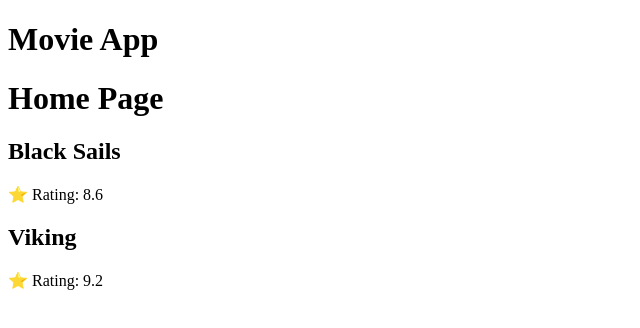
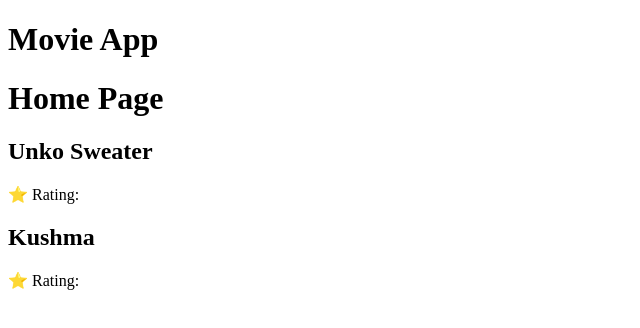
Before and after one commit to regmibinod/movie-app-react, a React (Vite) app: page / in a window 1280 px wide. Shown: the top 328 px of the page, without its empty margins (0-640 px from the left). Built offline with nearby package versions, Linux system fonts and the light colour scheme.

Commit message:
Move movie data to separate file

```diff
--- a/src/App.jsx
+++ b/src/App.jsx
@@ -1,15 +1,30 @@
-import React from 'react'
-import Navbar  from './components/Navbar';
-import MovieCard from './components/MovieCard';
+import React from "react";
+import Navbar from "./components/Navbar";
+import MovieCard from "./components/MovieCard";
+import movies from "./data/movies";
 function App() {
+  // const movies = [
+  //   {
+  //     id:1,
+  //     title: "unko sweater",
+  //     rating: 7.0,
+  //   },
+  //   {
+  //     id:2,
+  //     title: "Khusma",
+  //     rating: 7.5,
+  //   },
+  // ];
   return (
-  <>
-  <Navbar />
-  <h1>Home Page</h1>
-  <MovieCard title="Black Sails" rating={8.6} />
-  <MovieCard title="Viking" rating={9.2} />
-  </>
-  )
+    <>
+      <Navbar />
+      <h1>Home Page</h1>
+      {movies.map((movie, index) => (
+
+        <MovieCard movie={movie} key={movie.id} />
+      ))}
+    </>
+  );
 }
 
-export default App
+export default App;
--- a/src/components/MovieCard.jsx
+++ b/src/components/MovieCard.jsx
@@ -1,12 +1,13 @@
 import React from 'react'
 
-function MovieCard(props) {
+function MovieCard({movie}) {
   return (
     <div>
-        <h2>{props.title}</h2>
-        <p>⭐ Rating: {props.rating}</p>
+        <h2>{movie.title}</h2>
+        <p>⭐ Rating: {movie.rating}</p>
+
     </div>
   )
 }
 
-export default MovieCard
+export default MovieCard;
--- /dev/null
+++ b/src/data/movies.js
@@ -0,0 +1,6 @@
+const movies = [
+  { id: 1, title: "Unko Sweater" },
+  { id: 2, title: "Kushma" },
+];
+
+export default movies;
```
